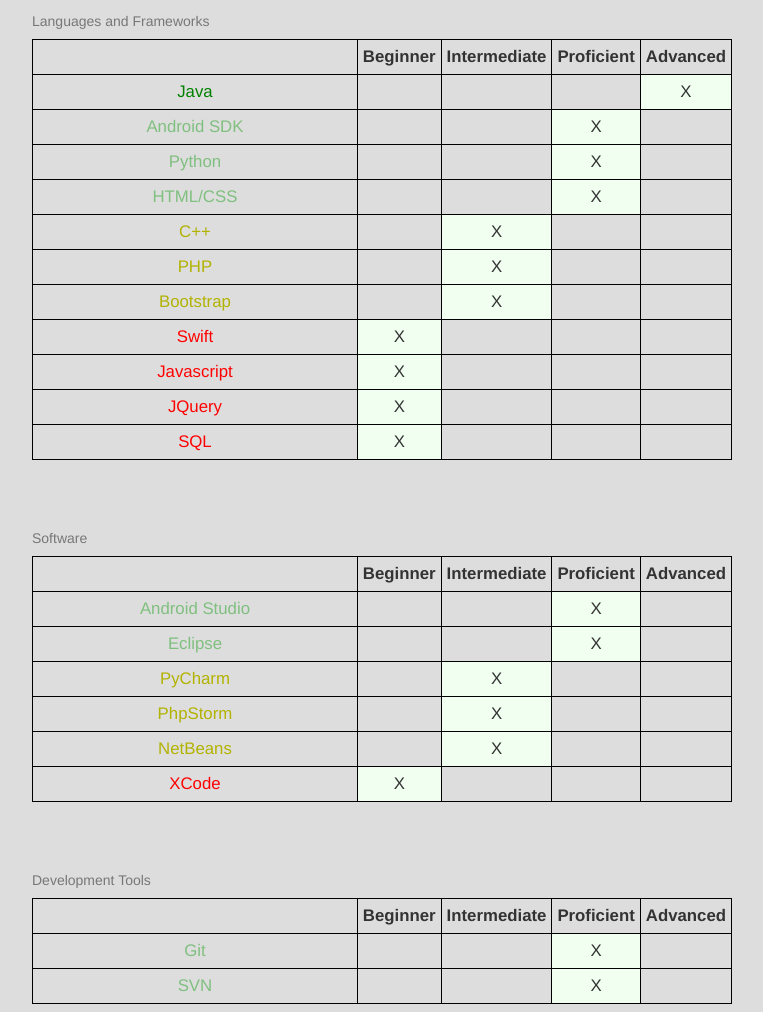
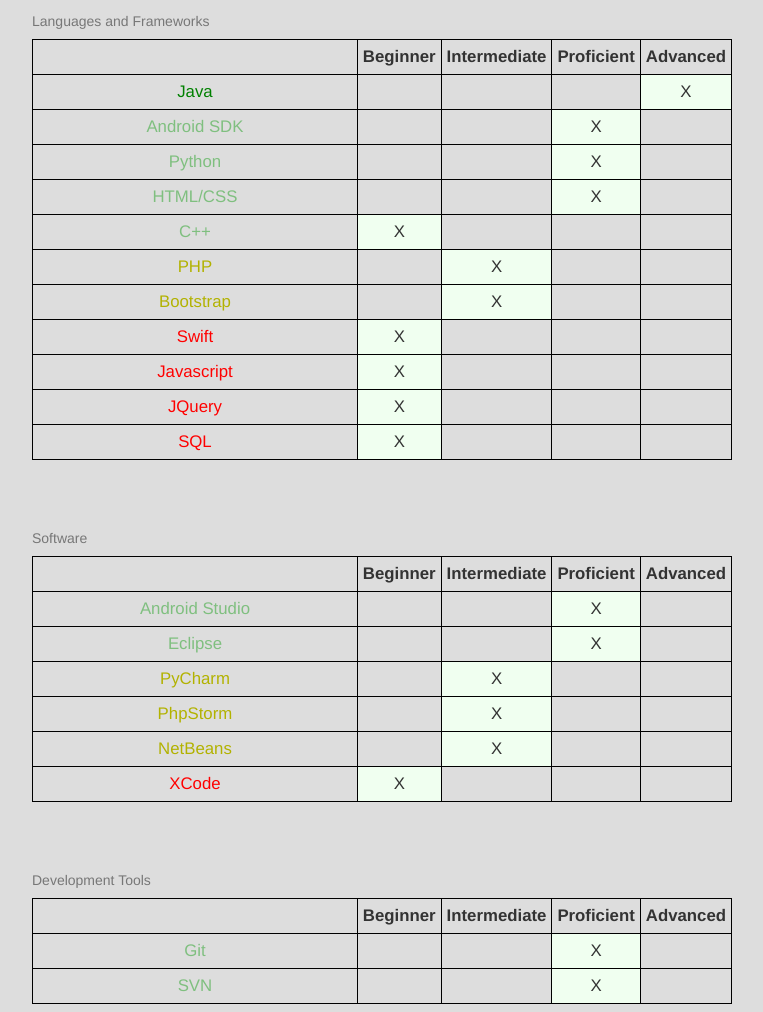
Before and after one commit to MichaelMuinos/personal-website, a plain HTML site: page index.html in a window 1280 px wide. Shown: the part 5919-6931 px from the top of the page, without its empty margins (258-1021 px from the left). Drawn offline with nearby package versions, Linux system fonts and the light colour scheme.

Commit message:
changed resume table

```diff
--- a/index.html
+++ b/index.html
@@ -295,9 +295,9 @@
 					    <td></td>
 				  	</tr>
 				  	<tr>
-					    <td class="intermediate">C++</td>
+					    <td class="proficient">C++</td>
+					    <td class="class-x">X</td>
 					    <td></td>
-					    <td class="class-x">X</td>
 					    <td></td>
 					    <td></td>
 				  	</tr>
```
